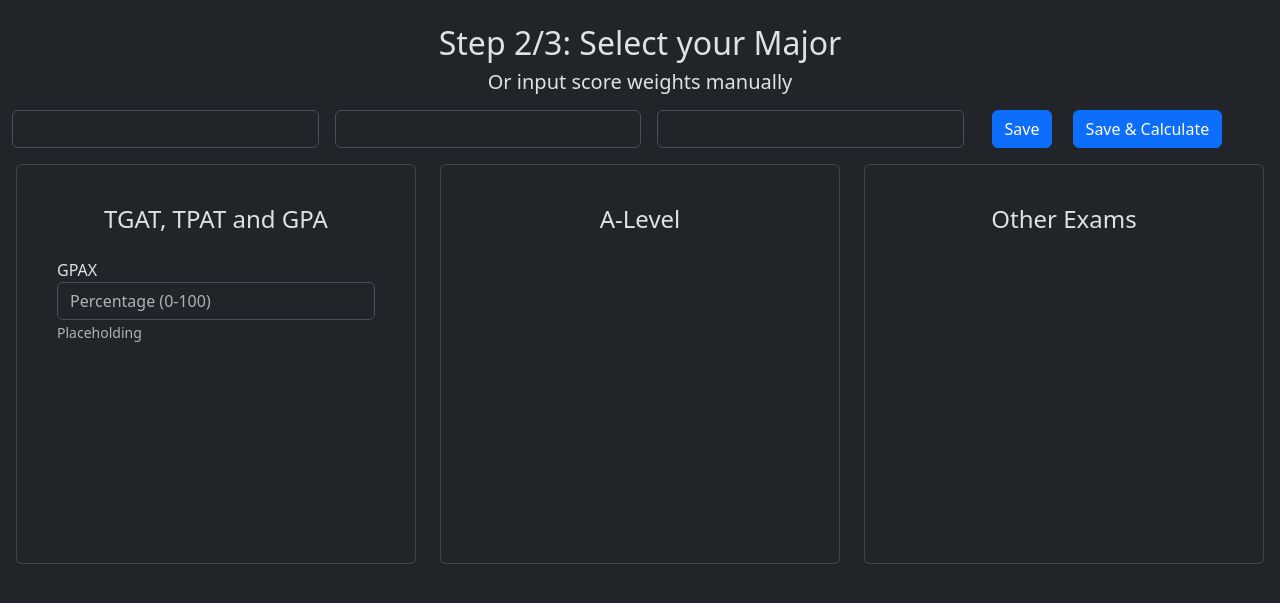
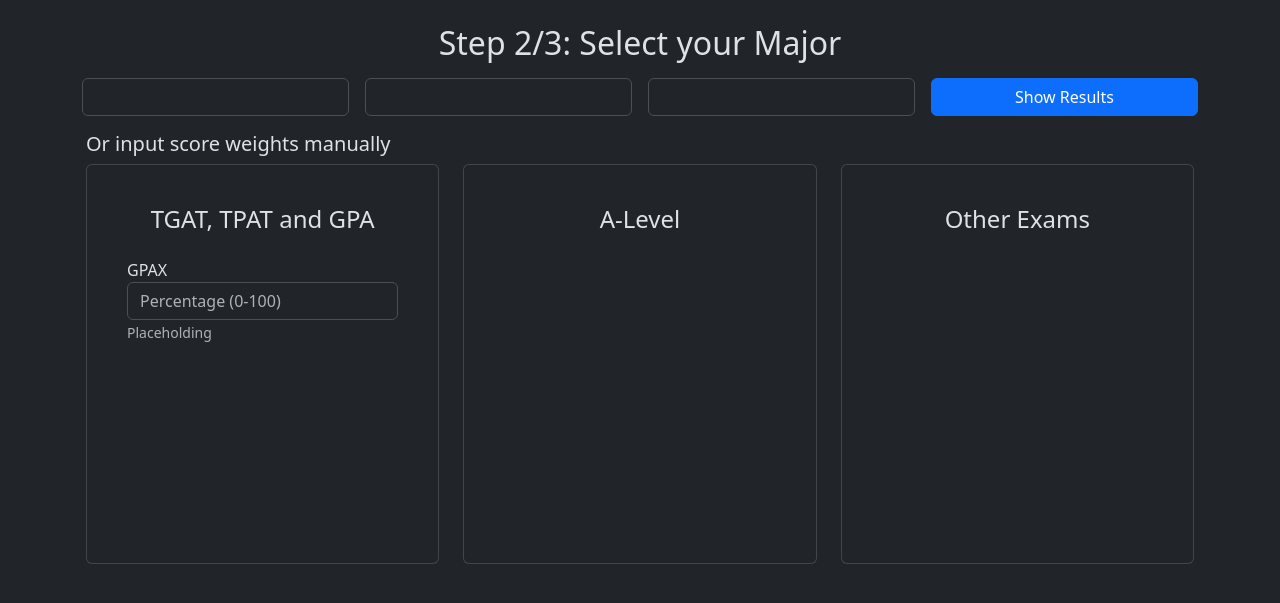
Before and after one commit to KhunakornP/A-plus-management, a Django app: page /calculator/2 in a window 1280 px wide. Shown: the part 86-689 px from the top of the page. Run offline with Django 4.2, Linux system fonts and the light colour scheme; lists and menus that the app fills with data are empty; some libraries are stand-ins or nearby versions.

Commit message:
add padding spaces on the x-axis

```diff
--- a/calculator/templates/calculator/calculator.html
+++ b/calculator/templates/calculator/calculator.html
@@ -7,8 +7,7 @@
   <script src="{% static 'calculator/calculator.js' %}" defer type="module"></script>
 {% endblock %}
 {% block content %}
-<div class="container-fluid py-4">
-  <div class="mx-3">
+<div class="container px-3 py-4">
   <h2 class="pt-3 text-center rounded">Step 1/3: Input Your Score</h2>
 
   <div class="d-flex my-2 justify-content-end">
@@ -49,6 +48,5 @@
   </div>
 
 </div>
-</div>
 
 {% endblock %}
--- a/calculator/templates/calculator/major.html
+++ b/calculator/templates/calculator/major.html
@@ -7,20 +7,18 @@
 {% endblock %}
 
 {% block content %}
-<div class="container-fluid py-4 px-3">
+<div class="container px-3 py-4">
+
     <h2 class="text-center rounded">Step 2/3: Select your Major</h2>
-  <h5 class="text-center rounded">Or input score weights manually</h5>
     <div class="row justify-content-between my-3">
       <select name="test" class="col form-control mx-2" id="university"></select>
       <select class="col form-control mx-2" id="faculty"></select>
       <select class="col form-control mx-2" id="major"></select>
-    <div class="col">
-      <button type="submit" class="btn btn-primary mx-2">Save</button>
-      <button type="submit" class="btn btn-primary mx-2">Save & Calculate</button>
-    </div>
+      <button type="submit" class=" col justify-content-end btn btn-primary mx-2">Show Results</button>
     </div>
 
     <div class="row gx-4 mt-3">
+    <h5 class="rounded">Or input score weights manually</h5>
 
     <div class="col-lg-4 mb-4 mb-lg-0">
       <div class="p-4 rounded card" style="height: 50vh;">
```
Lines whose indentation alone changed are shown as unchanged.
